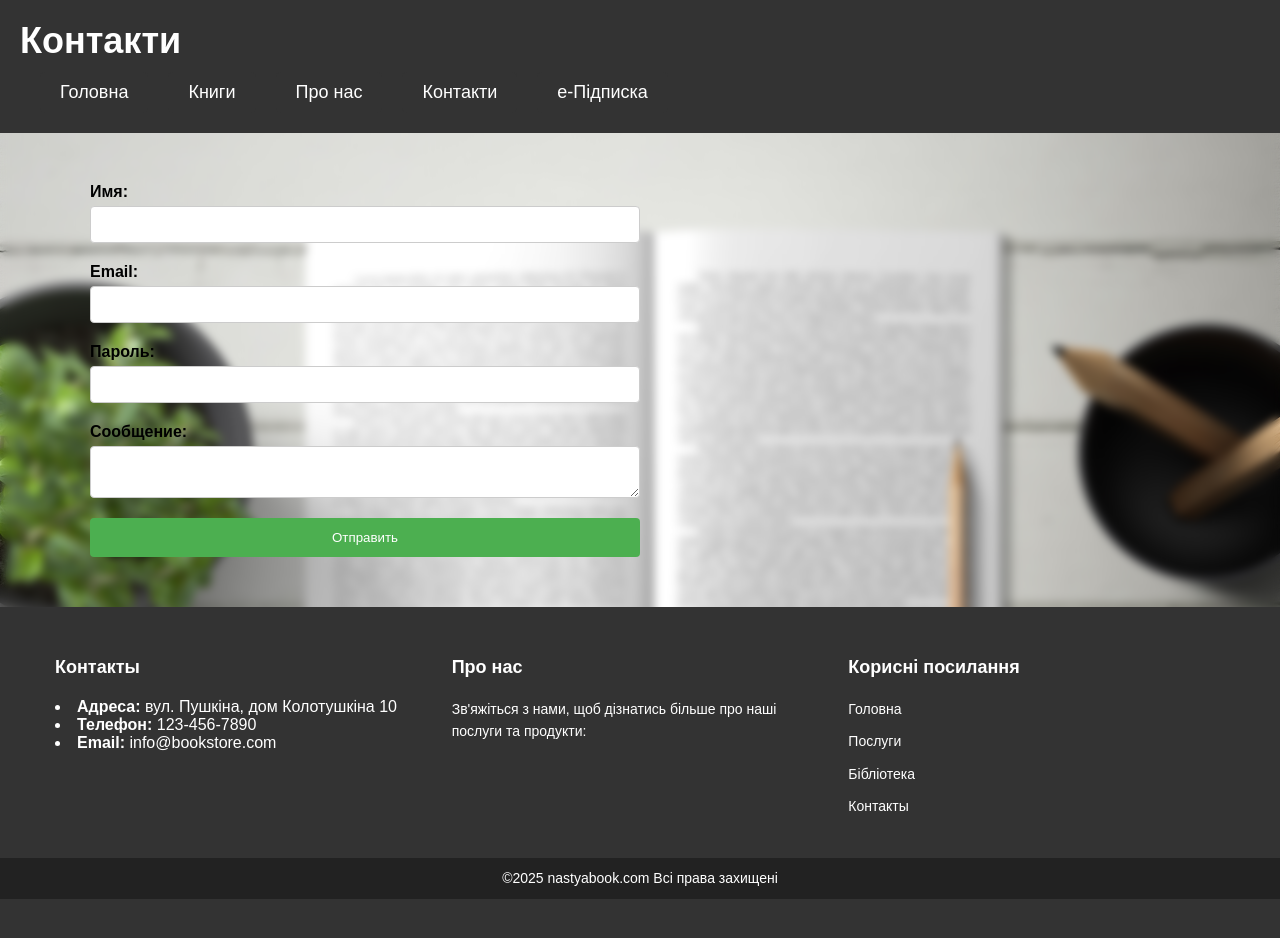
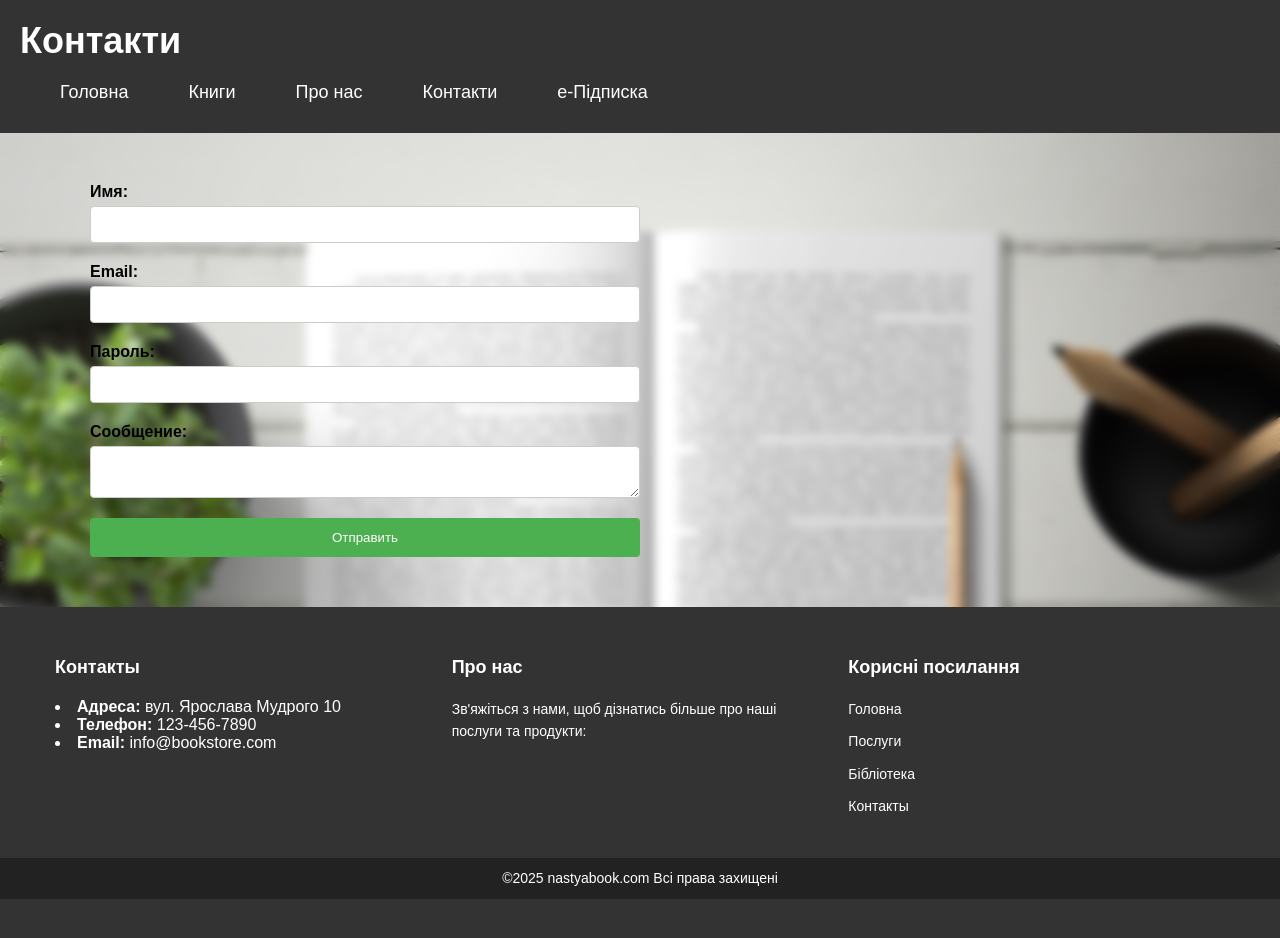
Before and after one commit to nasteyssha/lb_PD, a plain HTML site: page contact.html in a window 1280 px wide. Drawn offline with Linux system fonts and the light colour scheme.

Commit message:
Update contact.html

```diff
--- a/contact.html
+++ b/contact.html
@@ -159,7 +159,7 @@
     <div class="footer-row">
       <div class="footer-col">
         <h3>Контакты</h3>
-        <li><strong>Адреса:</strong> вул. Пушкіна, дом Колотушкіна 10</li>
+        <li><strong>Адреса:</strong> вул. Ярослава Мудрого 10 </li>
         <li><strong>Телефон:</strong> 123-456-7890</li>
         <li><strong>Email:</strong> info@bookstore.com</li>
       </div>
```
